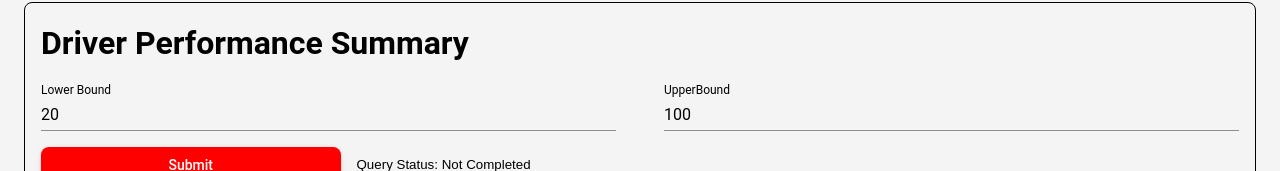
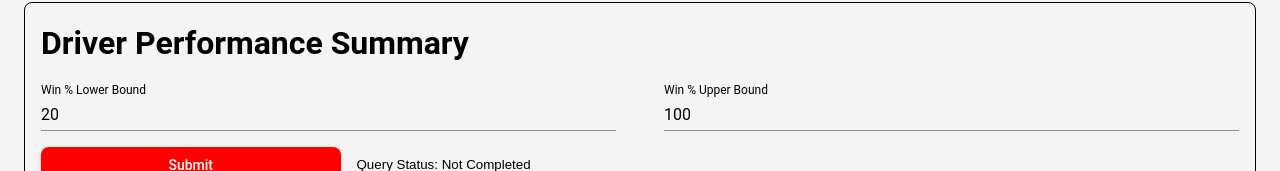
Before and after one commit to Ari1029/CS348Project, a React (Create React App) app in the folder client/: page / in a window 1280 px wide. Shown: the part 368-539 px from the top of the page. Built offline with nearby package versions, Linux system fonts and the light colour scheme; no server answers.

Commit message:
updated avg pos out file

```diff
--- a/client/src/pages/Home/DriverPerformanceSummary.tsx
+++ b/client/src/pages/Home/DriverPerformanceSummary.tsx
@@ -56,7 +56,7 @@ export const DriverPerformanceSummary = ({driverPerformanceSummary, setDriverPer
                     value={lowerBound}
                     type="number"
                     onChange={(event) => onChangeLowerBound(event.target.value)}
-                    label="Lower Bound"
+                    label="Win % Lower Bound"
                     variant="standard"
                     sx={{ width: "48%" }}
                 />
@@ -64,7 +64,7 @@ export const DriverPerformanceSummary = ({driverPerformanceSummary, setDriverPer
                     value={upperBound}
                     type="number"
                     onChange={(event) => onChangeUpperBound(event.target.value)}
-                    label="UpperBound"
+                    label="Win % Upper Bound"
                     variant="standard"
                     sx={{ width: "48%" }}
                 />
```
Also changed, not shown: 1 other file (tests, documents, lock files or other folders).
